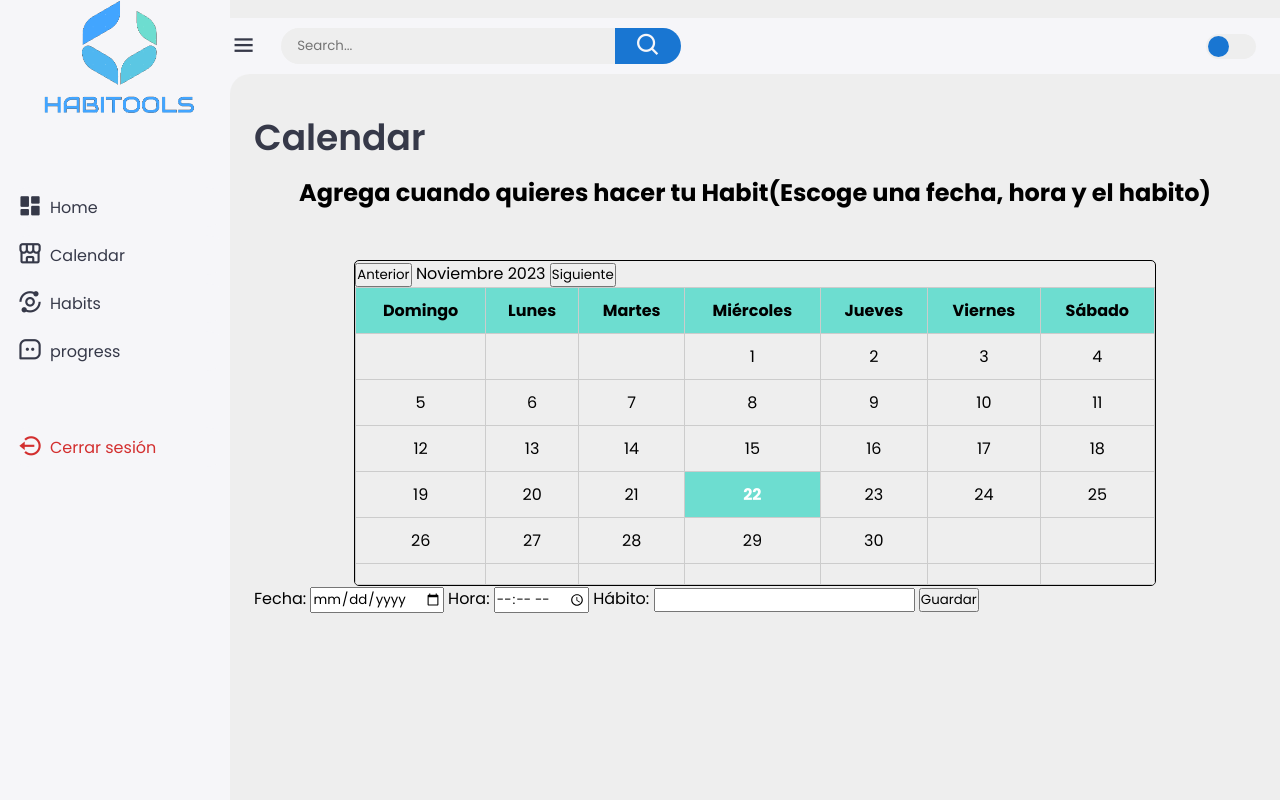
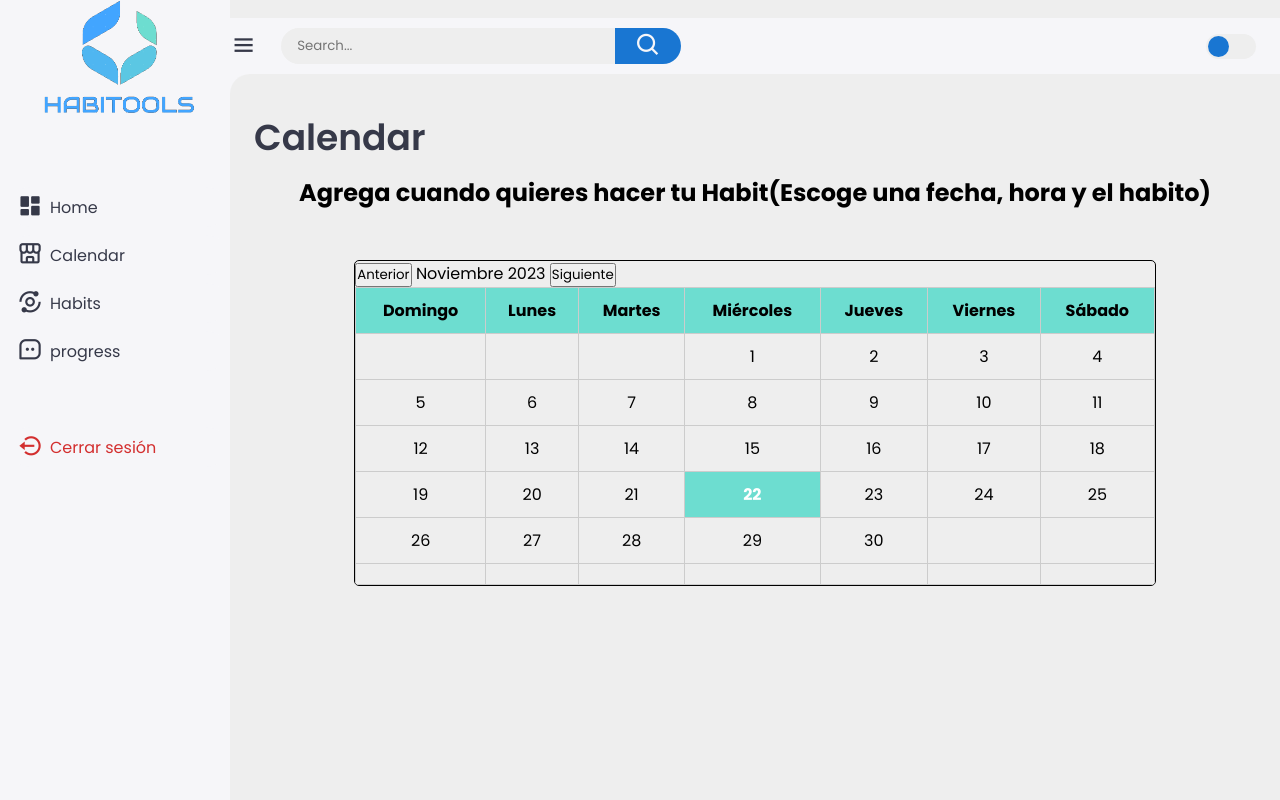
Before and after one commit to JeroZp/Habitools, a Django app: page /Calendar.html in a window 1280 px wide. Run offline with Django 4.2, Linux system fonts and the light colour scheme.

Commit message:
despliegue del proyecto

```diff
--- a/Habitools/settings.py
+++ b/Habitools/settings.py
@@ -26,7 +26,7 @@ SECRET_KEY = 'django-insecure-tr#*sy!xl*c4a9nu#$iihupr$mrji$b0f_@6d$3)kcs%iwa(0^
 # SECURITY WARNING: don't run with debug turned on in production!
 DEBUG = True
 
-ALLOWED_HOSTS = []
+ALLOWED_HOSTS = ['34.30.9.195']
 
 
 STATICFILES_DIRS = (os.path.join(BASE_DIR, 'static'), #se agrega el directorio "static", uniendo el sistema operativo, con el directorio base y static
@@ -84,7 +84,7 @@ DATABASES = {
         'ENGINE': 'django.db.backends.mysql',
         'NAME': 'db_habitools',
         'USER': 'root',
-        'PASSWORD': 'Enero1890',
+        'PASSWORD': 'Jero1123',
         'HOST': 'localhost',
         'PORT': '3306',
         'OPTIONS': {
--- a/Habitools/urls.py
+++ b/Habitools/urls.py
@@ -31,6 +31,7 @@ urlpatterns = [
     path('mis_habits.html', habitsViews.mis_habits_view),
     path('accounts/', include('django.contrib.auth.urls')),
     path('mis_habits/', habitsViews.mostrar_habitos),
+    #path('progress.html/', include(habits.urls)),
 
 
 ]
--- a/habits/templates/Calendar.html
+++ b/habits/templates/Calendar.html
@@ -96,18 +96,7 @@
                                     <!-- ... (código existente) ... -->
                                 </tbody>
                             </table>
-                            <form id="habitForm">
-                                <label for="fecha">Fecha:</label>
-                                <input type="date" id="fecha" required>
 
-                                <label for="hora">Hora:</label>
-                                <input type="time" id="hora" required>
-
-                                <label for="habito">Hábito:</label>
-                                <input type="text" id="habito" required>
-
-                                <button type="button" onclick="guardarHabit()">Guardar</button>
-                            </form>
                     </div>
                 </div>
             </div>
--- a/habits/templates/mis_habits.html
+++ b/habits/templates/mis_habits.html
@@ -61,7 +61,7 @@
             {% for habito in habitos %}
                 <p>{{ habito.nombre }}</p>
             {% endfor %}
-            {% comment %} <header>
+            <header>
                 <h1>Hábitos de Salud y Bienestar</h1>
                 <h2>Hidratación</h2>
             </header>
@@ -109,7 +109,7 @@
     {% else %}
         <p>No hay hábitos guardados.</p>
     {% endif %}
-    </div> {% endcomment %}
+    </div>
     <script src="{% static '/index.js' %}"></script>
 </body>
 </html>
--- a/habits/templates/progress.html
+++ b/habits/templates/progress.html
@@ -5,6 +5,7 @@
     <meta name="viewport" content="width=device-width, initial-scale=1.0">
     <link href='https://unpkg.com/boxicons@2.1.4/css/boxicons.min.css' rel='stylesheet'>
     <link rel="stylesheet" href="{% static '/style.css' %}">
+    <link href="https://cdn.jsdelivr.net/npm/bootstrap@5.2.3/dist/css/bootstrap.min.css" rel="stylesheet" integrity="sha384-rbsA2VBKQhggwzxH7pPCaAqO46MgnOM80zW1RWuH61DGLwZJEdK2Kadq2F9CUG65" crossorigin="anonymous">
     <title>Habitools</title>
 </head>
 <body>
@@ -63,8 +64,11 @@
         </main>
 
     </div>
+    <div id="chart" class="chart">
 
-    <script src="{% static '/index.js' %}"></script>
+    </div>
+    <script src="https://cdnjs.cloudflare.com/ajax/libs/echarts/5.4.3/echarts.min.js"></script>
+    <script src="{% static '/main.js' %}"></script>
 
 </body>
 </html>
--- a/habits/views.py
+++ b/habits/views.py
@@ -1,6 +1,6 @@
 from django.shortcuts import render, redirect
 from django.contrib.auth import authenticate, login, logout
-from django.http import HttpResponse
+from django.http import HttpResponse, JsonResponse
 from django.contrib.auth.decorators import login_required
 from django.contrib.auth.forms import UserCreationForm
 from .models import Habito
@@ -85,3 +85,9 @@ def guardar_habito(request):
         categoria_habito = request.POST['categoria_habito']
         Habito.objects.create(nombre=nombre_habito, categoria=categoria_habito, usuario=request.user)
         return redirect('mis_habits')
+
+def get_chart(request):
+
+    chart= {}
+
+    return JsonResponse(chart)
```
Also changed, not shown: habits/urls.py (added, +7 -0 lines), static/main.js (added).
